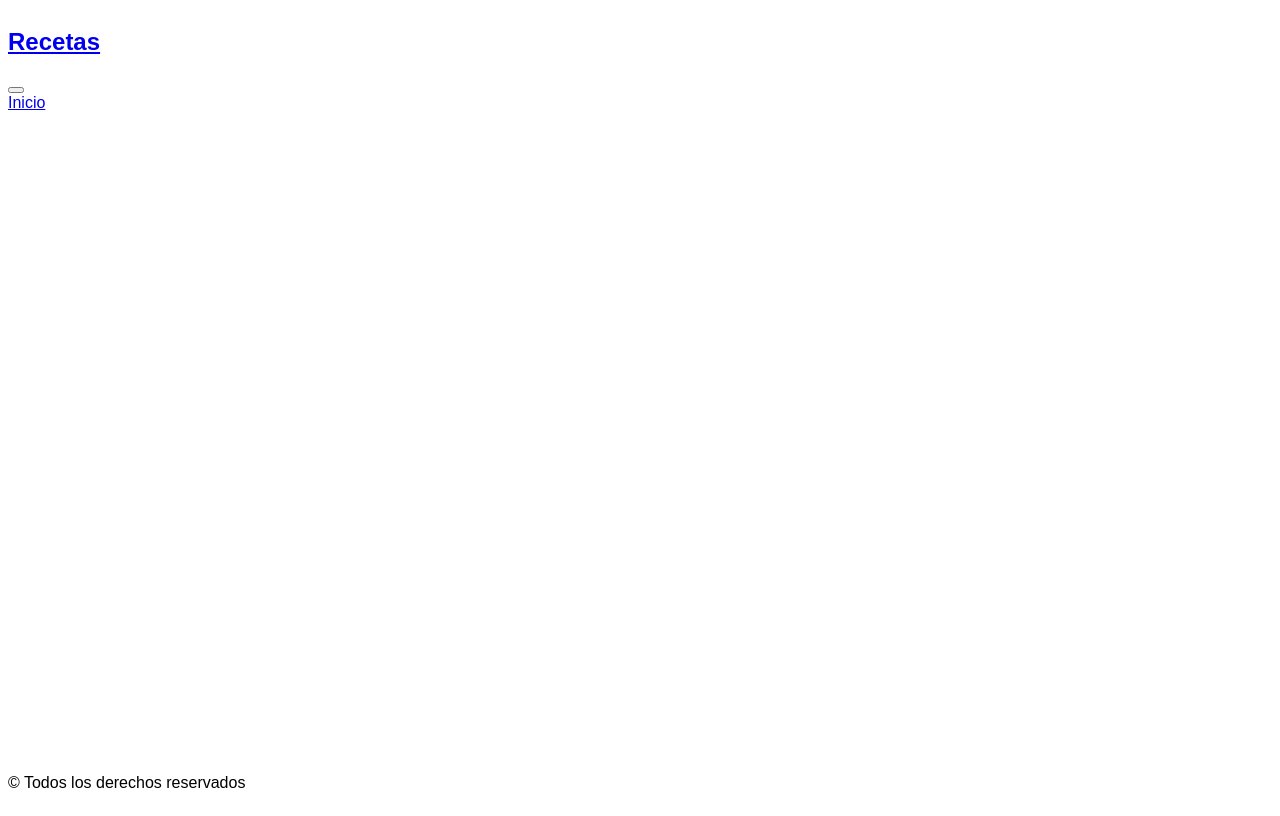
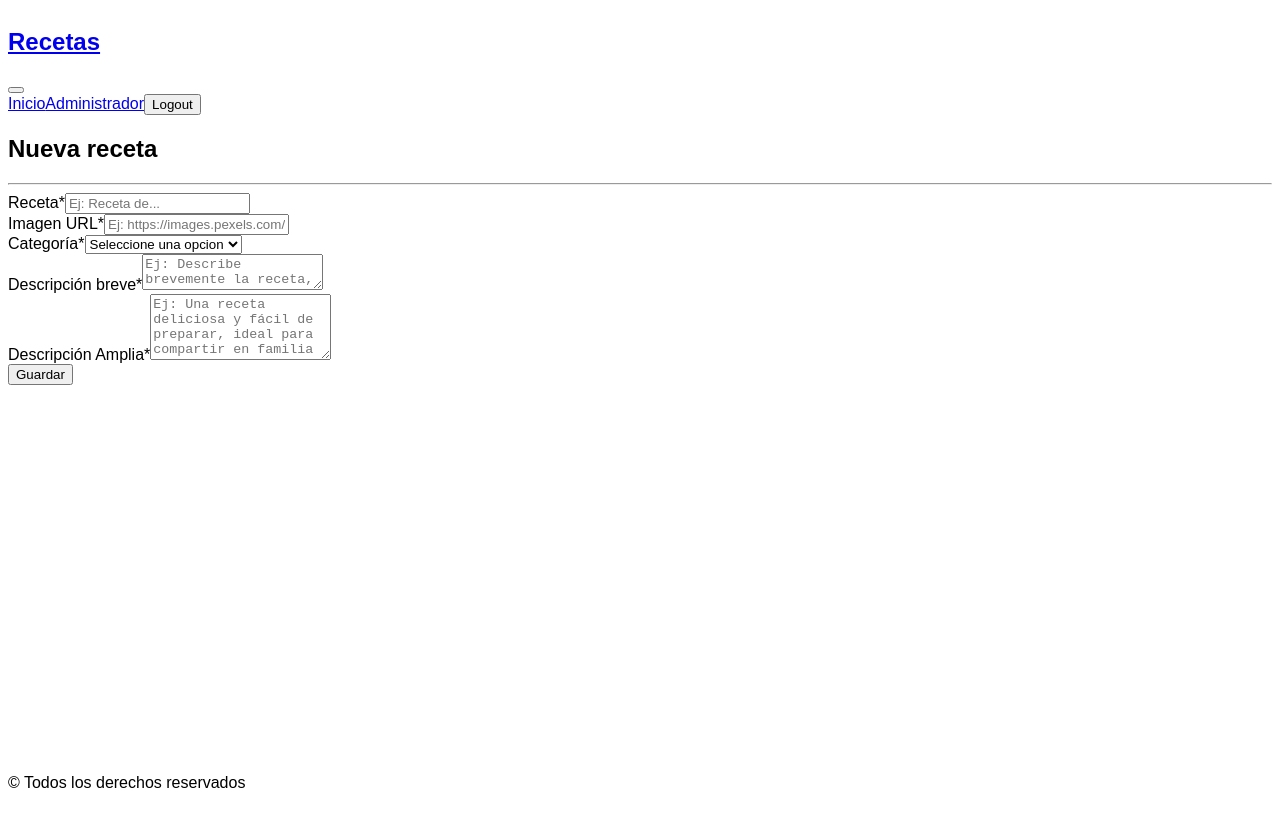
Before and after one commit to hernanortiz1/ejercicio14React, a React (Vite) app: page /administrador/crear in a window 1280 px wide. Built offline with nearby package versions, Linux system fonts and the light colour scheme; sample sign-in values are in the browser's storage.

Commit message:
agregue funcion a ProtectorAdmin

```diff
--- a/package.json
+++ b/package.json
@@ -11,6 +11,7 @@
   },
   "dependencies": {
     "bootstrap": "^5.3.7",
+    "bootstrap-icons": "^1.13.1",
     "react": "^19.1.0",
     "react-bootstrap": "^2.10.10",
     "react-dom": "^19.1.0",
--- a/src/components/routes/ProtectorAdmin.jsx
+++ b/src/components/routes/ProtectorAdmin.jsx
@@ -1,10 +1,12 @@
+import { Navigate, Outlet } from "react-router";
 
+const ProtectorAdmin = ({isAdmin}) => {
+     if(!isAdmin){
+        return <Navigate to={"/"}></Navigate>
+    }
 
-const ProtectorAdmin = () => {
     return (
-        <div>
-
-        </div>
+        <Outlet />
     );
 };
 
--- a/src/components/shared/Menu.jsx
+++ b/src/components/shared/Menu.jsx
@@ -1,7 +1,15 @@
 import { Navbar, Container, Nav, Button } from "react-bootstrap";
 import { NavLink, Link, useNavigate } from "react-router";
 
-const Menu = () => {
+const Menu = ({ usuarioAdmin, setUsuarioAdmin }) => {
+  const navegacion = useNavigate();
+  const logout = () => {
+    setUsuarioAdmin(false);
+
+    sessionStorage.removeItem("userKeyReceta");
+
+    navegacion("/");
+  };
   return (
     <Navbar expand="lg" className="bg-body-tertiary">
       <Container>
@@ -14,6 +22,22 @@ const Menu = () => {
             <NavLink className="nav-link" to={"/"}>
               Inicio
             </NavLink>
+            {usuarioAdmin ? (
+              <>
+                {/* si el usuario es admin renderiza el componente admin y un btn logout */}
+                <NavLink className="nav-link" to={"/administrador"}>
+                  Administrador
+                </NavLink>
+                <Button className="nav-link" onClick={logout}>
+                  Logout
+                </Button>
+              </>
+            ) : (
+
+              <NavLink className="nav-link" to={"/login"}>
+                Login
+              </NavLink>
+            )}
           </Nav>
         </Navbar.Collapse>
       </Container>
```
Also changed, not shown: 1 other file (tests, documents, lock files or other folders).
